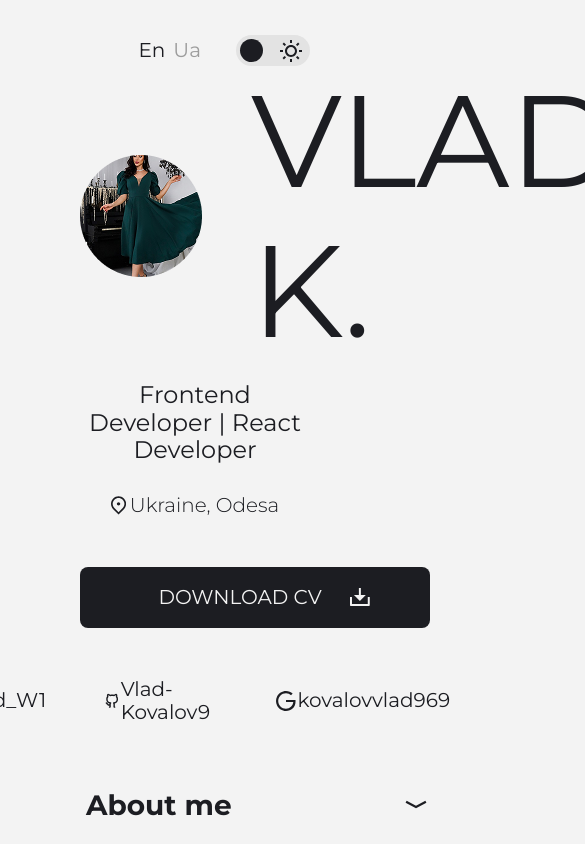
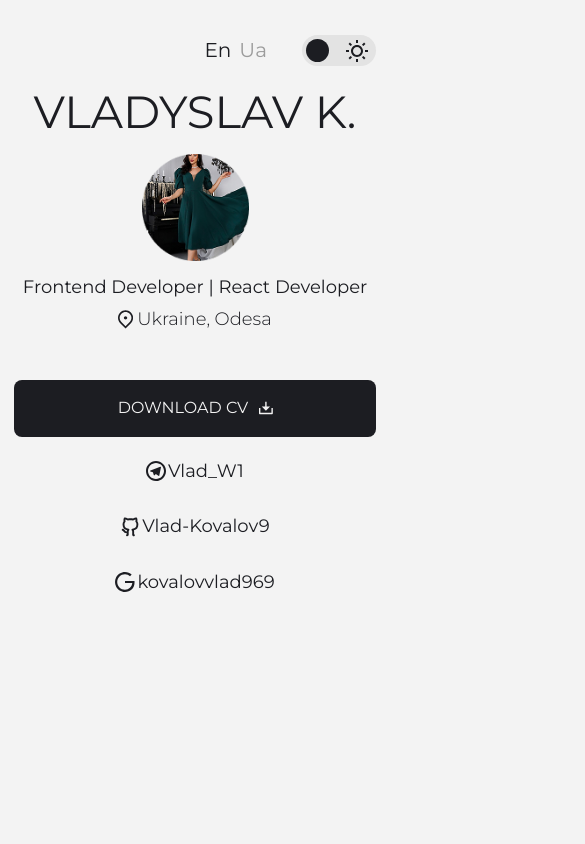
Before and after one commit to Vlad-Kovalov9/My-Resume, a React (Vite) app: page / in a window 390 px wide. Shown: the top 844 px of the page, 585 px wide, since content can reach past the window. Built offline with nearby package versions, Linux system fonts and the light colour scheme.

Commit message:
Made responsive design for header

```diff
--- a/src/components/App/App.jsx
+++ b/src/components/App/App.jsx
@@ -15,7 +15,7 @@ export default function App() {
       <div className={s.container}>
         <Header />
 
-        <div className={s.accordion}>
+        {/* <div className={s.accordion}>
           <Accordion title={t("about")}>
             <About />
           </Accordion>
@@ -27,9 +27,9 @@ export default function App() {
           <Accordion title={t("projects")}>
             <Projects />
           </Accordion>
-        </div>
+        </div> */}
       </div>
-      <RunningText />
+      {/* <RunningText /> */}
     </>
   );
 }
--- a/src/components/App/App.module.css
+++ b/src/components/App/App.module.css
@@ -10,16 +10,16 @@
   margin: 40px auto;
 }
 
-@media screen and (max-width: 768px) {
-  .layout {
+@media screen and (max-width: 1440px) {
+  .container {
     max-width: 768px;
-    padding: 0 24px;
+    padding: 0 20px;
   }
 }
 
-@media screen and (max-width: 390px) {
-  .layout {
-    max-width: 1440px;
-    padding: 0 16px;
+@media screen and (max-width: 768px) {
+  .container {
+    max-width: 390px;
+    padding: 0 14px;
   }
 }
--- a/src/components/Header/Header.module.css
+++ b/src/components/Header/Header.module.css
@@ -86,3 +86,67 @@
   gap: 35px;
   margin-top: 35px;
 }
+
+@media screen and (max-width: 1440px) {
+  .content {
+    gap: 25px;
+    justify-content: center;
+    margin-top: 20px;
+  }
+
+  .image {
+    width: 76px;
+    height: 76px;
+  }
+
+  .name {
+    font-size: 78px;
+  }
+
+  .description {
+    font-size: 22px;
+    margin-top: 16px;
+  }
+
+  .iconContent {
+    margin-top: 12px;
+  }
+}
+
+@media screen and (max-width: 768px) {
+  .content {
+    flex-direction: column-reverse;
+    gap: 16px;
+  }
+  .name {
+    font-size: 45px;
+  }
+
+  .description {
+    font-size: 18px;
+  }
+
+  .location {
+    font-size: 18px;
+  }
+
+  .button {
+    width: 100%;
+    justify-content: center;
+  }
+
+  .buttonText {
+    font-size: 16px;
+    min-width: 132px;
+  }
+
+  .iconBtn {
+    width: 14px;
+    height: 14px;
+  }
+
+  .image {
+    width: 107px;
+    height: 107px;
+  }
+}
--- a/src/components/SocialMedia/SocialMedia.module.css
+++ b/src/components/SocialMedia/SocialMedia.module.css
@@ -21,3 +21,21 @@
   font-weight: 500;
   font-size: 20px;
 }
+
+@media screen and (max-width: 1440px) {
+  .link {
+    font-size: 18px;
+  }
+
+  .list {
+    gap: 30px;
+  }
+}
+
+@media screen and (max-width: 768px) {
+  .list {
+    margin-top: 24px;
+    flex-direction: column;
+    gap: 35px;
+  }
+}
```
